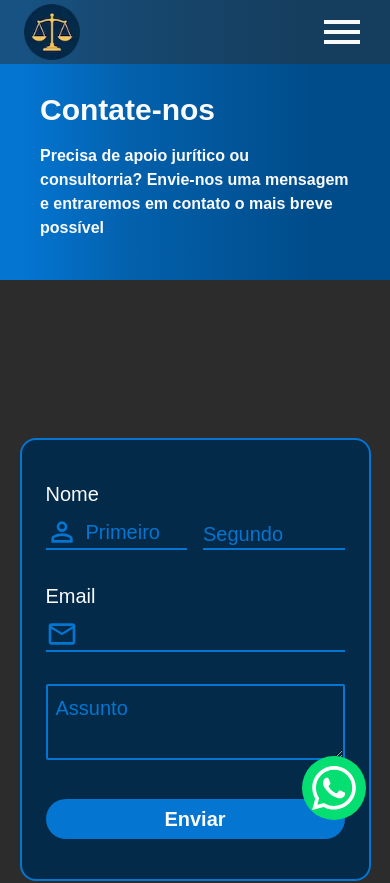
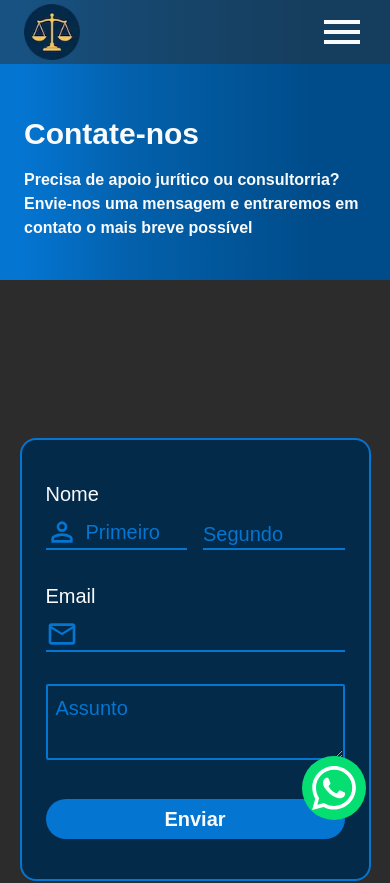
Before and after one commit to DavidSheltonSF/corporate-lawyer-website, a Next.js app: page /contact in a window 390 px wide. Shown: the top 883 px of the page. Built offline with nearby package versions, Linux system fonts and the light colour scheme.

Commit message:
refactor(HeroSection): enhance reusability and make it style the title and description itself
Added props title, description and textBackgroundColor

Removed children property

Updated  all references

```diff
--- a/app/contact/page.tsx
+++ b/app/contact/page.tsx
@@ -7,15 +7,14 @@ import { InputForm } from '../../components/InputForm';
 export default async function Contact() {
   return (
     <div className="bg-color-black">
-      <HeroSection additionalStyles="h-[280px] items-end" background="var(--blue-gradient)">
-        <div className="flex flex-col gap-[16px] justify-end w-full mb-[40px] px-[40px] lg:pl-[160px] h-fit text-color-white">
-          <h1 className="text-3xl lg:text-5xl font-bold ">Contate-nos</h1>
-          <p className="lg:text-[1.5rem] lg:w-[50%]">
-            Precisa de apoio jurítico ou consultorria? Envie-nos uma mensagem e entraremos em
-            contato o mais breve possível
-          </p>
-        </div>
-      </HeroSection>
+      <HeroSection
+        title="Contate-nos"
+        description="Precisa de apoio jurítico ou consultorria? Envie-nos uma mensagem e entraremos em contato
+          o mais breve possível"
+        additionalStyles="h-[280px] items-end"
+        background="var(--blue-gradient)"
+      />
+
       <section className="flex  h-[90vh] lg:h-[70vh] items-center justify-center items-center w-full">
         <Form action={sendContactMessage}>
           <div className="flex flex items-end gap-[16px] w-full">
--- a/app/page.tsx
+++ b/app/page.tsx
@@ -24,13 +24,13 @@ export default function Home() {
       <ModalWindow modalIsOpen={modalIsOpen} setModalIsOpen={setModalIsOpen}>
         <ServiceDetailsModal serviceAreaId={serviceAreaId} />
       </ModalWindow>
-      <HeroSection additionalStyles="h-[50vh] min-lg:h-[70vh]" background="url(/hero-image.webp)">
-        <div className="flex flex-col justify-end w-full mb-[40px] px-[40px] lg:pl-[160px] bg-[var(--black-color)]/40 h-fit text-color-white">
-          <h1 className="text-xl lg:text-5xl font-bold lg:w-[50%]">
-            ESCRITÓRIO DE ADVOCACIA MEDEIROS E SANTIAGO
-          </h1>
-        </div>
-      </HeroSection>
+      <HeroSection
+        title="ESCRITÓRIO DE ADVOCACIA MEDEIROS E SANTIAGO"
+        additionalStyles="h-[50vh] min-lg:h-[70vh]"
+        background="url(/hero-image.webp)"
+        textBackgroundColor="#00000059"
+      />
+
       <main>
         <ModalContext value={{ modalIsOpen, setModalIsOpen, serviceAreaId, setServiceAreaId }}>
           <section className="flex flex-col items-center w-full min-h-[90vh] h-auto pb-[80px]">
--- a/components/HeroSection.tsx
+++ b/components/HeroSection.tsx
@@ -1,12 +1,20 @@
-import { ReactNode } from 'react';
+import { Activity } from 'react';
 
 interface Props {
+  title: string;
+  description?: string;
+  textBackgroundColor?: string;
   background: string;
   additionalStyles: string;
-  children: ReactNode;
 }
 
-export function HeroSection({ background, additionalStyles, children }: Props) {
+export function HeroSection({
+  background,
+  additionalStyles,
+  title,
+  description,
+  textBackgroundColor,
+}: Props) {
   return (
     <div
       className={`flex items-end font-bold w-full ${additionalStyles}`}
@@ -17,7 +25,14 @@ export function HeroSection({ background, additionalStyles, children }: Props) {
         backgroundRepeat: 'no-repeat',
       }}
     >
-      {children}
+      <div className="w-full  mb-[40px]" style={{ backgroundColor: textBackgroundColor }}>
+        <div className="flex flex-col gap-[16px] justify-end px-[24px] lg:pl-[160px] h-fit text-color-white">
+          <h1 className="text-3xl lg:text-5xl font-bold lg:w-[50%]">{title}</h1>
+          <Activity mode={description !== undefined ? 'visible' : 'hidden'}>
+            <p className="lg:text-[1.5rem] lg:w-[50%]">{description}</p>
+          </Activity>
+        </div>
+      </div>
     </div>
   );
 }
```
